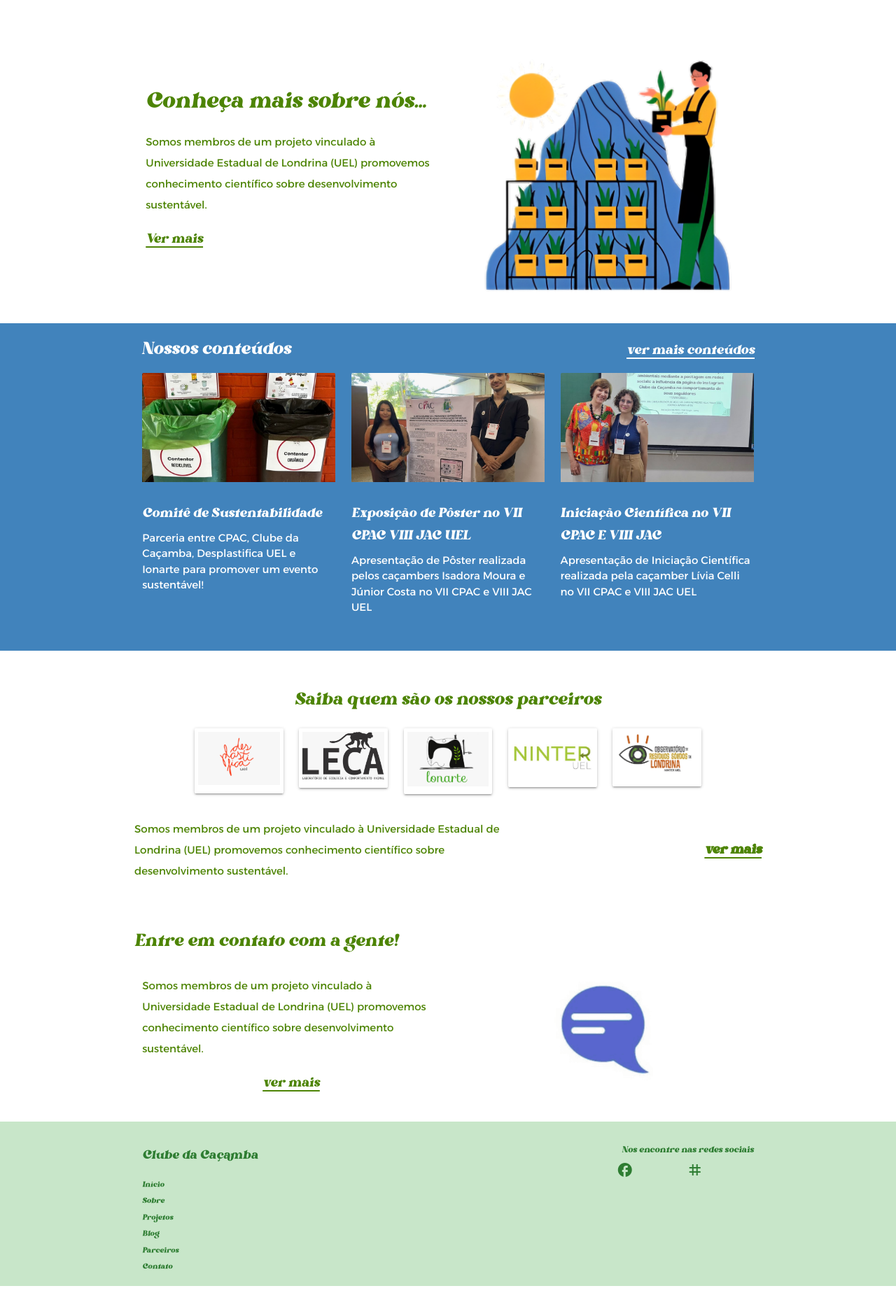
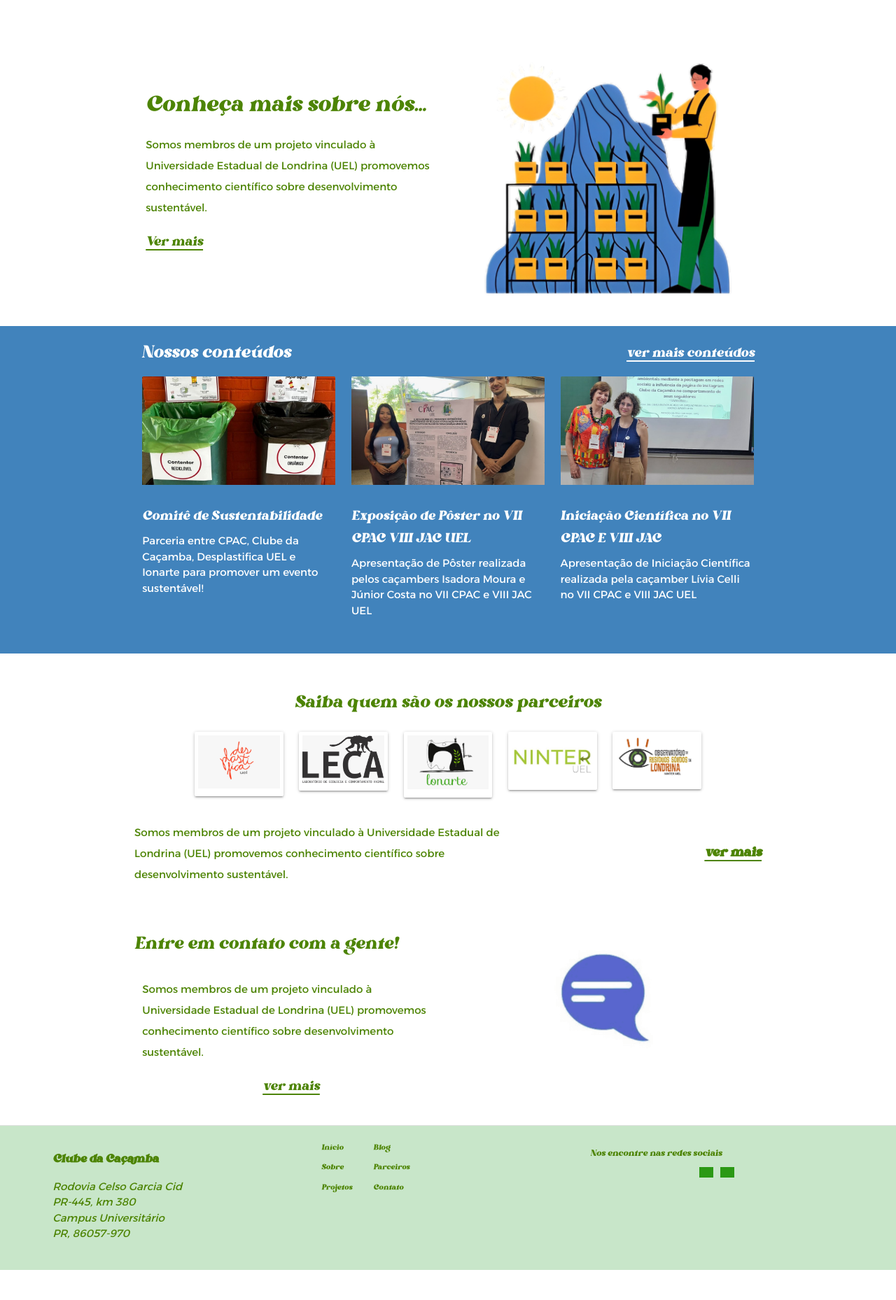
Before and after one commit to laurarodriguesfs/ClubeDaCacamba, a plain HTML site: page index.html in a window 1280 px wide. Shown: the part 652-2510 px from the top of the page at 70% size. After the commit the page ends 2467 px from the top, so only its background shows below. Drawn offline with nearby package versions, Linux system fonts and the light colour scheme; grey boxes are pictures that could not be loaded.

Commit message:
Ajustes na home, header e footer

```diff
--- /dev/null
+++ b/css/contato.txt
@@ -0,0 +1 @@
+teste
--- a/css/style.css
+++ b/css/style.css
@@ -21,13 +21,13 @@
 }
 
 /* Aplica Alexandria para todo o site como fonte padrão */
-body, p, span, li, input, textarea {
+body, p, span, li, input, textarea,address {
   font-family: "Alexandria Regular", sans-serif;
   color: #4d8404;
 }
 
 /* Bright Italic para títulos e links */
-h1, h2, h3, h4, h5, h6, a, .bright, button {
+h1, h2, h3, h4, h5, h6, a, .bright, button, .texto-bright {
   font-family: "Bright Italic", serif !important;
   color: #4d8404;
 }
@@ -35,11 +35,6 @@ h1, h2, h3, h4, h5, h6, a, .bright, button {
 .logo-clube{
   width: 150px;
   display: block;
-}
-
-nav ul a,
-nav .brand-logo {
-  color: #444;
 }
 
 button {
@@ -56,9 +51,76 @@ button:hover {
   background-color: #4d8404; /* Cor um pouco mais clara ao passar o mouse */
 }
 
-.row .barra-redes{
-  margin-bottom: -30px !important;
-  margin-top: 0px;
+/*Navbar*/
+
+#navbar{
+
+  nav ul a.menu-item{
+    font-size: 20px !important;
+  }
+
+  .row .barra-redes{
+    margin-bottom: -30px !important;
+    margin-top: 0px;
+
+    span{
+      font-size: 22px;
+    }
+  }
+
+  .row .col.s9{
+    margin-top: 50px !important;
+  }
+
+  ul li a {
+    display: flex;
+    align-items: flex-end; /* Faz todo o conteúdo descer até a base da div */
+  }
+
+  nav .col.s11 {
+    align-items: flex-end; /* alinha tudo na base do nav */
+    height: 100%;
+  }
+
+  nav ul {
+    display: flex;
+    align-items: flex-end; /* faz os <li> ficarem na base */
+    margin: 0;
+    padding: 0;
+    height: 100%;
+  }
+
+
+}
+
+.social-icons {
+  margin-left: 0;
+  padding: 0;
+  display: flex;
+  justify-content: center;
+}
+
+.social-icons .icon {
+  display: inline-block;
+  width: 20px;
+  height: 20px;
+  margin: 0 5px;
+  background-size: contain;
+  background-repeat: no-repeat;
+  background-position: center;
+  cursor: pointer;
+}
+
+/* Facebook verde #4d8404 */
+.social-icons .facebook {
+  background-image: url('https://cdn.jsdelivr.net/gh/simple-icons/simple-icons/icons/facebook.svg');
+  filter: invert(33%) sepia(86%) saturate(3441%) hue-rotate(77deg) brightness(87%) contrast(84%);
+}
+
+/* Instagram verde #4d8404 */
+.social-icons .instagram {
+  background-image: url('https://cdn.jsdelivr.net/gh/simple-icons/simple-icons/icons/instagram.svg');
+  filter: invert(33%) sepia(86%) saturate(3441%) hue-rotate(77deg) brightness(87%) contrast(84%);
 }
 
 .ver-mais{
@@ -109,6 +171,118 @@ p {
 
 footer.page-footer {
   margin: 0;
+
+  h5.green-text.text-darken-3 {
+    font-family: 'Georgia', serif;
+    font-weight: normal;
+    text-transform: none;
+  }
+
+  h6.texto-bright.green-text.text-darken-3 {
+    font-weight: normal;
+    font-size: 1rem;
+    margin-bottom: 15px;
+  }
+
+  .col.s12.m6:first-child {
+    padding-bottom: 20px;
+  }
+
+  ul li {
+    margin-bottom: 5px;
+  }
+
+  ul {
+    list-style-type: none;
+    padding-left: 0;
+  }
+}
+
+/* Footer*/
+.page-footer {
+  padding: 20px 0;
+  border-top: 1px solid #e0e0e0;
+}
+
+.page-footer .container {
+  width: 90%;
+  max-width: 1200px;
+  margin: 0 auto;
+}
+
+.page-footer .row {
+  display: flex;
+  flex-wrap: wrap;
+  justify-content: space-between;
+}
+
+.page-footer h5 {
+  font-size: 1.5rem;
+  font-weight: bold;
+  margin-bottom: 1rem;
+}
+
+.footer-menu-columns {
+  display: flex;
+  gap: 30px; /* Espaço entre as colunas */
+}
+
+.footer-column {
+  list-style-type: none;
+  padding: 0;
+  margin: 0;
+}
+
+.footer-column li {
+  margin-bottom: 8px;
+}
+
+.page-footer a {
+  text-decoration: none;
+  font-size: 1rem;
+  transition: color 0.3s;
+}
+
+.page-footer a:hover {
+  text-decoration: underline;
+}
+
+.social-icons {
+  display: flex;
+}
+
+
+/* Responsivo */
+@media (max-width: 600px) {
+  .page-footer .row {
+    flex-direction: column;
+  }
+
+  .footer-menu-columns {
+    flex-direction: column;
+    gap: 0;
+  }
+
+  .social-icons {
+    align-items: flex-start;
+    margin-top: 20px;
+  }
+}
+/* Responsive adjustments */
+@media (max-width: 600px) {
+  .page-footer .row {
+    flex-direction: column;
+  }
+
+  .social-icons {
+    align-items: flex-start;
+    margin-top: 20px;
+  }
+
+  .page-footer ul {
+    flex-direction: column;
+    gap: 5px;
+  }
 }
 
 /*Carrossel*/
@@ -308,12 +482,16 @@ div .carousel{
   .contato > div:nth-child(1) > div:nth-child(2) > div:nth-child(1) {
     padding-left: 0px;
   }
+
+  .imagem-contato{
+    margin-top: -50px !important;
+  }
 }
 
 /*Pagina de contato*/
 
 .page-contato{
-  .container-contato {
+  .container-contato{
     margin: 0 auto;
     padding: 20px;
   }
--- a/js/components/footer.js
+++ b/js/components/footer.js
@@ -5,24 +5,44 @@ export default function footer() {
     <footer class="page-footer green lighten-4">
     <div class="container">
       <div class="row">
-          <div class="col s12 m6">
-            <h5 class="green-text text-darken-3">Clube da Caçamba</h5>
-            <ul>
-              <li><a href="#!" class="green-text text-darken-3">Início</a></li>
-              <li><a href="#!" class="green-text text-darken-3">Sobre</a></li>
-              <li><a href="#!" class="green-text text-darken-3">Projetos</a></li>
-              <li><a href="#!" class="green-text text-darken-3">Blog</a></li>
-              <li><a href="#!" class="green-text text-darken-3">Parceiros</a></li>
-              <li><a href="#!" class="green-text text-darken-3">Contato</a></li>
+        <!-- Coluna: Endereço -->
+        <div class="col s12 m4">
+          <h5 class="text-darken-3">Clube da Caçamba</h5>
+          <address>
+            Rodovia Celso Garcia Cid<br>
+            PR-445, km 380<br>
+            Campus Universitário<br>
+            PR, 86057-970
+          </address>
+        </div>
+
+        <!-- Coluna: Menu -->
+        <div class="col s12 m4">
+          <div class="footer-menu-columns">
+            <ul class="footer-column">
+              <li><a href="#!" class="text-darken-3">Início</a></li>
+              <li><a href="#!" class="text-darken-3">Sobre</a></li>
+              <li><a href="#!" class="text-darken-3">Projetos</a></li>
+            </ul>
+            <ul class="footer-column">
+              <li><a href="#!" class="text-darken-3">Blog</a></li>
+              <li><a href="#!" class="text-darken-3">Parceiros</a></li>
+              <li><a href="#!" class="text-darken-3">Contato</a></li>
             </ul>
           </div>
-          <div class="col s12 m6 right-align">
-            <h6 class="green-text text-darken-3">Nos encontre nas redes sociais</h6>
-            <a href="#!" class="green-text text-darken-3"><i class="material-icons">facebook</i></a>
-            <a href="#!" class="green-text text-darken-3"><i class="material-icons">instagram</i></a>
+        </div>
+
+        <!-- Coluna: Redes Sociais -->
+        <div class="col s12 m4">
+          <h6 class="text-darken-3">Nos encontre nas redes sociais</h6>
+          <div class="social-icons">
+            <a href="#!" class="icon facebook" aria-label="Facebook"></a>
+            <a href="#!" class="icon instagram" aria-label="Instagram"></a>
           </div>
         </div>
       </div>
+    </div>
+
   </footer>
   `;
 }
--- a/js/components/navbar.js
+++ b/js/components/navbar.js
@@ -17,11 +17,11 @@ navbar.innerHTML=`
         <div class="row barra-redes right-align" style="padding: 0.5rem;">
           <div class="col s11 valign-wrapper" style="margin: 0 0; padding: 0;">
             <div class="col s10  right-align" style="margin-left: 0; padding: 0">
-              <span class="green-text text-darken-3">Nos encontre nas redes sociais</span>
+              <span class=" texto-bright green-text text-darken-3">Nos encontre nas redes sociais</span>
             </div>
-            <div class="col s2 center" style="margin-left: 0; padding: 0">
-              <a href="#!" class="green-text text-darken-3 " style="margin: 0 5px;"><i class="fab fa-facebook material-icons">facebook</i></a>
-              <a href="#!" class="green-text text-darken-3 " style="margin: 0 5px;"><i class="fab fa-facebook material-icons">facebook</i></a>
+            <div class="col s2 center social-icons">
+              <a href="#!" class="icon facebook" aria-label="Facebook"></a>
+              <a href="#!" class="icon instagram" aria-label="Instagram"></a>
             </div>
           </div>
         </div>
@@ -31,23 +31,23 @@ navbar.innerHTML=`
           <div class="col s11">
             <a href="#" data-target="mobile-menu" class="sidenav-trigger green-text text-darken-3 right"><i class="material-icons">menu</i></a>
             <ul class="col right hide-on-med-and-down" style="padding: 0">
-              <li><a href="#home" class="green-text text-darken-3">Início</a></li>
-              <li><a href="#sobre" class="green-text text-darken-3">Sobre</a></li>
-              <li><a href="#projetos" class="green-text text-darken-3">Projetos</a></li>
-              <li><a href="#blog" class="green-text text-darken-3">Blog</a></li>
-              <li><a href="#parceiros" class="green-text text-darken-3">Parceiros</a></li>
-              <li><a href="#contato" class="green-text text-darken-3">Contato</a></li>
+              <li><a href="#home" class="menu-item green-text text-darken-3">Início</a></li>
+              <li><a href="#sobre" class="menu-item green-text text-darken-3">Sobre</a></li>
+              <li><a href="#projetos" class="menu-item green-text text-darken-3">Projetos</a></li>
+              <li><a href="#blog" class="menu-item green-text text-darken-3">Blog</a></li>
+              <li><a href="#parceiros" class="menu-item green-text text-darken-3">Parceiros</a></li>
+              <li><a href="#contato" class="menu-item green-text text-darken-3">Contato</a></li>
             </ul>
 
 
 
-            <ul id="mobile-menu" class="sidenav">
-              <li><a href="#!" class="green-text text-darken-3">Início</a></li>
-              <li><a href="#!" class="green-text text-darken-3">Sobre</a></li>
-              <li><a href="#!" class="green-text text-darken-3">Projetos</a></li>
-              <li><a href="#!" class="green-text text-darken-3">Blog</a></li>
-              <li><a href="#!" class="green-text text-darken-3">Parceiros</a></li>
-              <li><a href="#!" class="green-text text-darken-3">Contato</a></li>
+            <ul id="mobile-menu" class="menu-item sidenav">
+              <li><a href="#home" class="menu-item green-text text-darken-3">Início</a></li>
+              <li><a href="#sobre" class="menu-item green-text text-darken-3">Sobre</a></li>
+              <li><a href="#projetos" class="menu-item green-text text-darken-3">Projetos</a></li>
+              <li><a href="#blog" class="menu-item green-text text-darken-3">Blog</a></li>
+              <li><a href="#parceiros" class="menu-item green-text text-darken-3">Parceiros</a></li>
+              <li><a href="#contato" class="menu-item green-text text-darken-3">Contato</a></li>
             </ul>
           </div>
         </nav>
--- a/js/components/pagehome.js
+++ b/js/components/pagehome.js
@@ -164,7 +164,7 @@ export default function home() {
               </div>
             </div>
             <div class="col s12 m6 center-align">
-              <img src="/images/contato.png" alt="Ícone de contato" class="responsive-img" style="max-width: 150px;">
+              <img class=imagem-contato src="/images/contato.png" alt="Ícone de contato" class="responsive-img" style="max-width: 150px;">
             </div>
           </div>
         </div>
```
Lines whose indentation alone changed are shown as unchanged.
